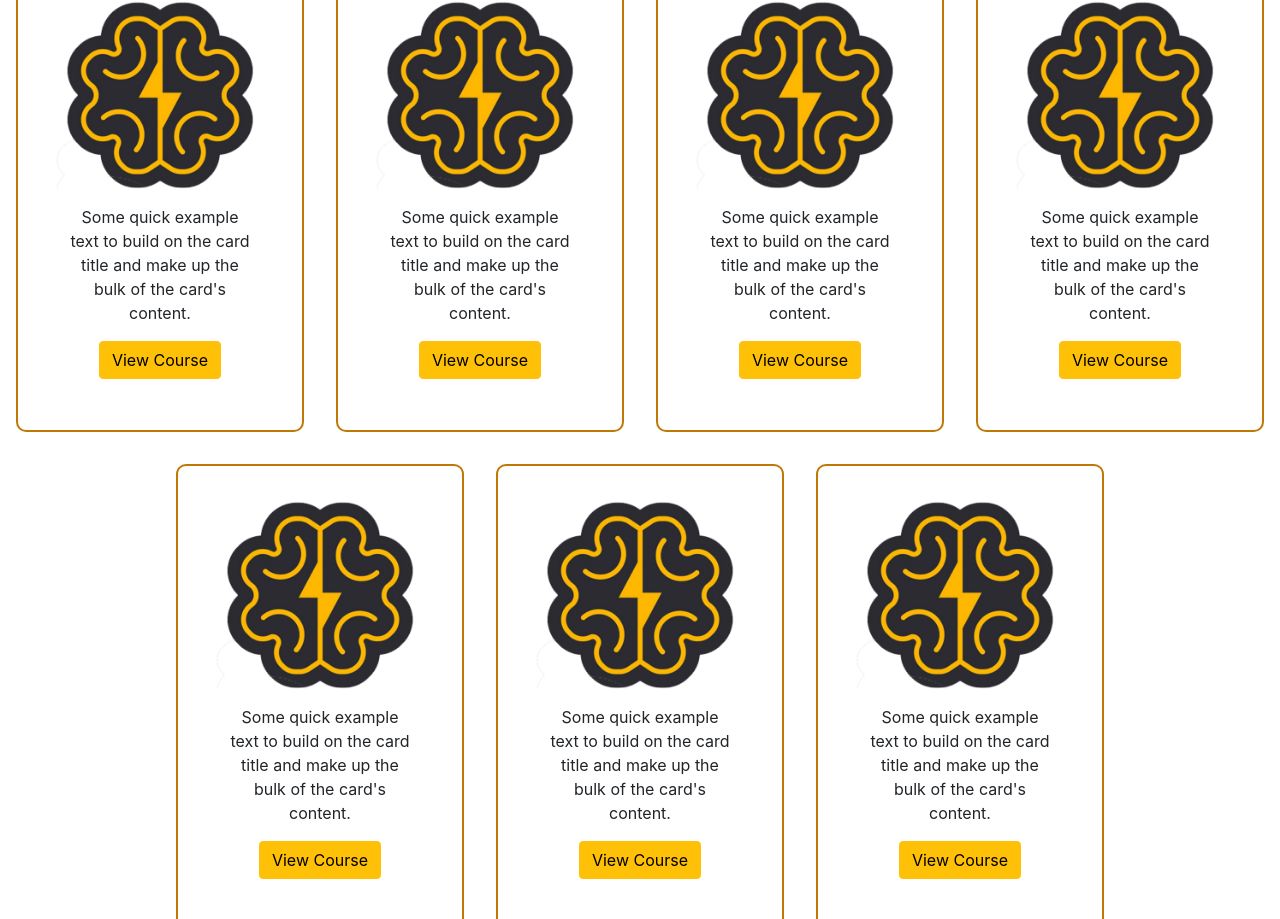
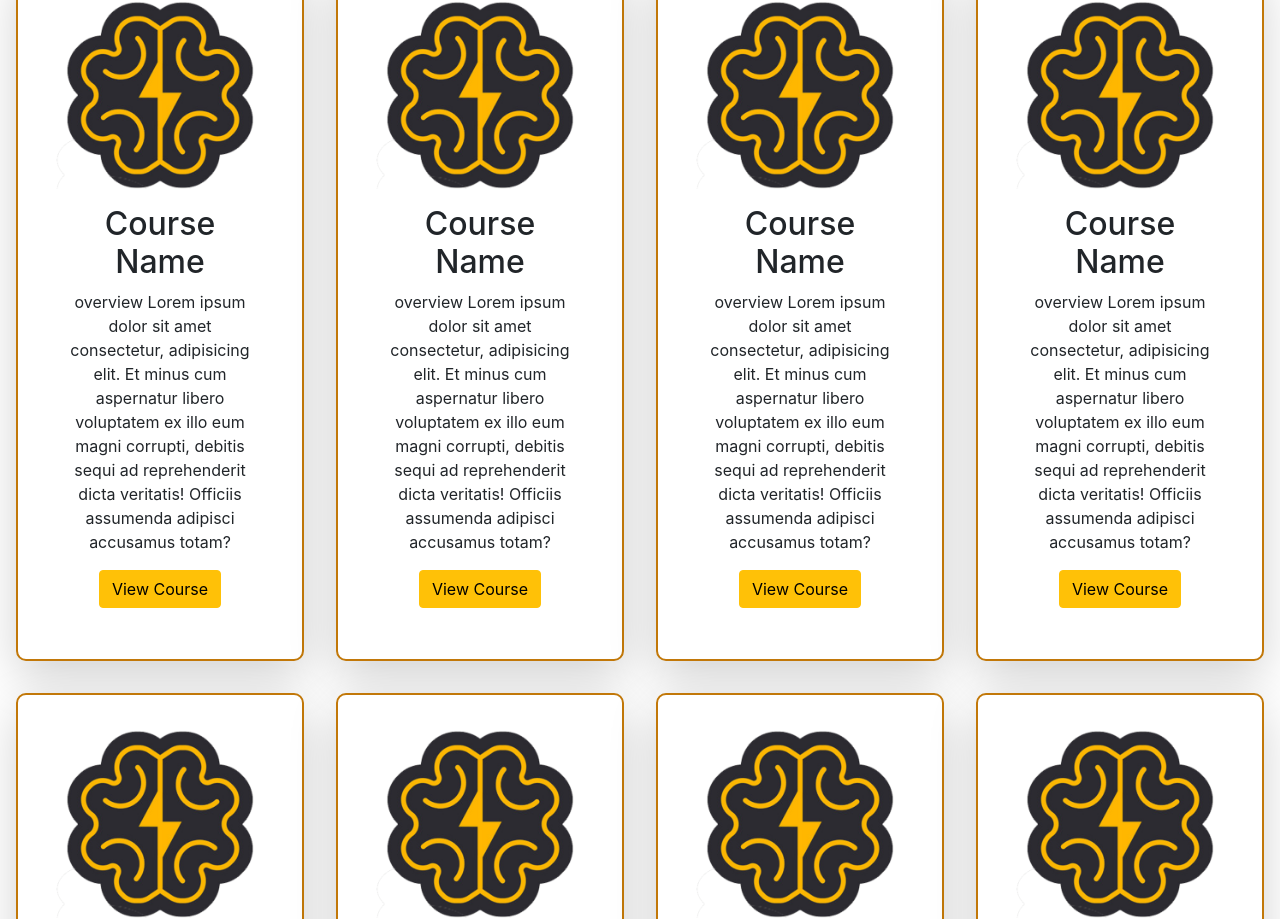
Before and after one commit to abdallahabusedo/Brainstormy, a React (Create React App) app: page /Courses in a window 1280 px wide. Shown: the part 292-1211 px from the top of the page. Built offline with nearby package versions, Linux system fonts and the light colour scheme; data requests are answered from the project's data file.

Commit message:
get courses from db

```diff
--- a/src/db.json
+++ b/src/db.json
@@ -1,6 +1,5 @@
 {
-  "user": [
-    {
+    "user": [{
             "id": "1",
             "firstName": "demo fname",
             "lastName": "demo lname",
@@ -49,6 +48,71 @@
             "lastName": "asdasd",
             "type": "Instructor",
             "id": "QtEbife"
+        },
+        {
+            "firstName": "asdasd",
+            "lastName": "asdasd",
+            "username": "asdasd",
+            "email": "asdasd@asdasd",
+            "birthDate": "2021-12-10",
+            "type": "Instructor",
+            "id": "DRm5EqT"
+        },
+        {
+            "firstName": "asdasd",
+            "lastName": "asdasd",
+            "username": "asdasd",
+            "email": "asdasd@asdasd",
+            "birthDate": "2021-12-10",
+            "type": "Instructor",
+            "id": "FfQeYc5"
         }
-  ]
+    ],
+    "courses": [{
+        "name": "Course Name",
+        "instructor": "instructor",
+        "description": "overview Lorem ipsum dolor sit amet consectetur, adipisicing elit. Et minus cum aspernatur libero voluptatem ex illo eum magni corrupti, debitis sequi ad reprehenderit dicta veritatis! Officiis assumenda adipisci accusamus totam?",
+        "content": []
+    }, {
+        "name": "Course Name",
+        "instructor": "instructor",
+        "description": "overview Lorem ipsum dolor sit amet consectetur, adipisicing elit. Et minus cum aspernatur libero voluptatem ex illo eum magni corrupti, debitis sequi ad reprehenderit dicta veritatis! Officiis assumenda adipisci accusamus totam?",
+        "content": []
+    }, {
+        "name": "Course Name",
+        "instructor": "instructor",
+        "description": "overview Lorem ipsum dolor sit amet consectetur, adipisicing elit. Et minus cum aspernatur libero voluptatem ex illo eum magni corrupti, debitis sequi ad reprehenderit dicta veritatis! Officiis assumenda adipisci accusamus totam?",
+        "content": []
+    }, {
+        "name": "Course Name",
+        "instructor": "instructor",
+        "description": "overview Lorem ipsum dolor sit amet consectetur, adipisicing elit. Et minus cum aspernatur libero voluptatem ex illo eum magni corrupti, debitis sequi ad reprehenderit dicta veritatis! Officiis assumenda adipisci accusamus totam?",
+        "content": []
+    }, {
+        "name": "Course Name",
+        "instructor": "instructor",
+        "description": "overview Lorem ipsum dolor sit amet consectetur, adipisicing elit. Et minus cum aspernatur libero voluptatem ex illo eum magni corrupti, debitis sequi ad reprehenderit dicta veritatis! Officiis assumenda adipisci accusamus totam?",
+        "content": []
+    }, {
+        "name": "Course Name",
+        "instructor": "instructor",
+        "description": "overview Lorem ipsum dolor sit amet consectetur, adipisicing elit. Et minus cum aspernatur libero voluptatem ex illo eum magni corrupti, debitis sequi ad reprehenderit dicta veritatis! Officiis assumenda adipisci accusamus totam?",
+        "content": []
+    }, {
+        "name": "Course Name",
+        "instructor": "instructor",
+        "description": "overview Lorem ipsum dolor sit amet consectetur, adipisicing elit. Et minus cum aspernatur libero voluptatem ex illo eum magni corrupti, debitis sequi ad reprehenderit dicta veritatis! Officiis assumenda adipisci accusamus totam?",
+        "content": []
+    }, {
+        "name": "Course Name",
+        "instructor": "instructor",
+        "description": "overview Lorem ipsum dolor sit amet consectetur, adipisicing elit. Et minus cum aspernatur libero voluptatem ex illo eum magni corrupti, debitis sequi ad reprehenderit dicta veritatis! Officiis assumenda adipisci accusamus totam?",
+        "content": []
+    }, {
+        "name": "Course Name",
+        "instructor": "instructor",
+        "description": "overview Lorem ipsum dolor sit amet consectetur, adipisicing elit. Et minus cum aspernatur libero voluptatem ex illo eum magni corrupti, debitis sequi ad reprehenderit dicta veritatis! Officiis assumenda adipisci accusamus totam?",
+        "content": []
+    }]
+
 }
--- a/src/pages/Courses.jsx
+++ b/src/pages/Courses.jsx
@@ -2,7 +2,28 @@ import React, { Component } from "react";
 import Header from "../components/Header";
 import "./../style/courses.css";
 import cardImg from "./../assets/logo.png";
+import axios from "axios";
 class Courses extends Component {
+  constructor(props) {
+    super(props);
+    this.state = {
+      courses: [],
+    };
+  }
+  componentDidMount = async () => {
+    await axios
+      .get("http://localhost:2000/courses")
+      .then((response) => {
+        console.log(response.data);
+        this.setState({
+          courses: response.data,
+        });
+      })
+      .catch((e) => {
+        console.log(e);
+      });
+    console.log(this.state.courses);
+  };
   render() {
     return (
       <div>
@@ -10,106 +31,37 @@ class Courses extends Component {
         <div>
           <h1 className="m-5 p-5">Courses</h1>
         </div>
-        <div className="card-group justify-content-center align-items-center ">
-          <div className="card card_de m-3">
+        {this.CourseCard()}
+      </div>
+    );
+  }
+
+  CourseCard() {
+    return this.state.courses.map((course, i) => {
+      console.log(course);
+      return (
+        <div className="card-group justify-content-center align-items-center d-inline-block">
+          <div className="card card_de m-3 shadow-lg bg-white rounded  ">
             <img className="card-img-top" src={cardImg} alt="Card image cap" />
             <div className="card-body">
-              <p className="card-text">
-                Some quick example text to build on the card title and make up
-                the bulk of the card's content.
-              </p>
-              <a href="/courseid">
-                <button type="button" className="btn btn-warning">
-                  View Course
-                </button>
-              </a>
-            </div>
-          </div>
-          <div className="card card_de m-3">
-            <img className="card-img-top" src={cardImg} alt="Card image cap" />
-            <div className="card-body">
-              <p className="card-text">
-                Some quick example text to build on the card title and make up
-                the bulk of the card's content.
-              </p>
-              <a href="/courseid">
-                <button type="button" className="btn btn-warning">
-                  View Course
-                </button>
-              </a>
-            </div>
-          </div>
-          <div className="card card_de m-3">
-            <img className="card-img-top" src={cardImg} alt="Card image cap" />
-            <div className="card-body">
-              <p className="card-text">
-                Some quick example text to build on the card title and make up
-                the bulk of the card's content.
-              </p>
-              <a href="/courseid">
-                <button type="button" className="btn btn-warning">
-                  View Course
-                </button>
-              </a>
-            </div>
-          </div>
-          <div className="card card_de m-3">
-            <img className="card-img-top" src={cardImg} alt="Card image cap" />
-            <div className="card-body">
-              <p className="card-text">
-                Some quick example text to build on the card title and make up
-                the bulk of the card's content.
-              </p>
-              <a href="/courseid">
-                <button type="button" className="btn btn-warning">
-                  View Course
-                </button>
-              </a>
-            </div>
-          </div>
-          <div className="card card_de m-3">
-            <img className="card-img-top" src={cardImg} alt="Card image cap" />
-            <div className="card-body">
-              <p className="card-text">
-                Some quick example text to build on the card title and make up
-                the bulk of the card's content.
-              </p>
-              <a href="/courseid">
-                <button type="button" className="btn btn-warning">
-                  View Course
-                </button>
-              </a>
-            </div>
-          </div>
-          <div className="card card_de m-3">
-            <img className="card-img-top" src={cardImg} alt="Card image cap" />
-            <div className="card-body">
-              <p className="card-text">
-                Some quick example text to build on the card title and make up
-                the bulk of the card's content.
-              </p>
-              <a href="/courseid">
-                <button type="button" className="btn btn-warning">
-                  View Course
-                </button>
-              </a>
-            </div>
-          </div>
-          <div className="card card_de m-3">
-            <img className="card-img-top" src={cardImg} alt="Card image cap" />
-            <div className="card-body">
-              <p className="card-text">
-                Some quick example text to build on the card title and make up
-                the bulk of the card's content.
-              </p>
-              <a href="/courseid">
-                <button type="button" className="btn btn-warning">
-                  View Course
-                </button>
-              </a>
+              <h2>{course.name}</h2>
+              <p className="card-text">{course.description}</p>
+              {this.Submit(i)}
             </div>
           </div>
         </div>
+      );
+    });
+  }
+
+  Submit(i) {
+    return (
+      <div>
+        <a href={`/course${i}`}>
+          <button type="button" className="btn btn-warning">
+            View Course
+          </button>
+        </a>
       </div>
     );
   }
```
Also changed, not shown: src/pages/Login.jsx (+93 -43 lines), src/pages/Profile.jsx (+55 -11 lines). Lines whose indentation alone changed are shown as unchanged.
